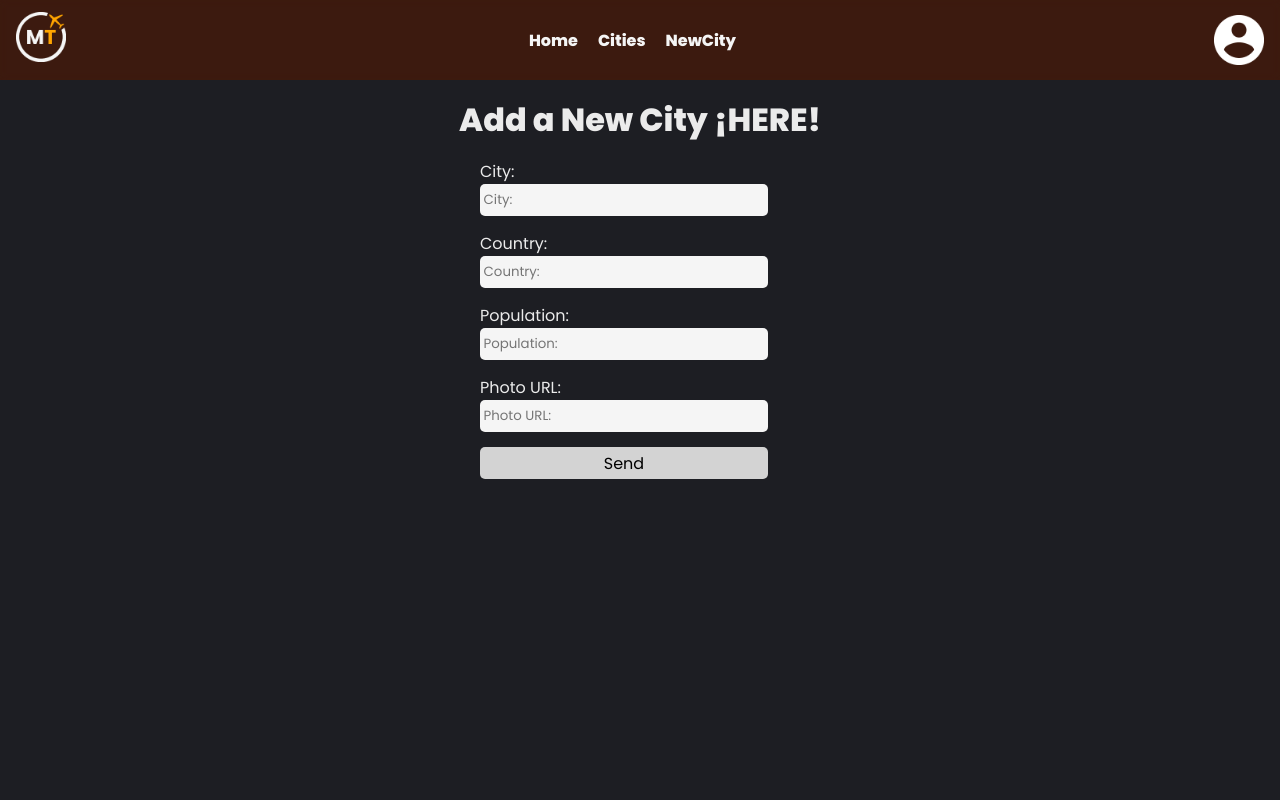
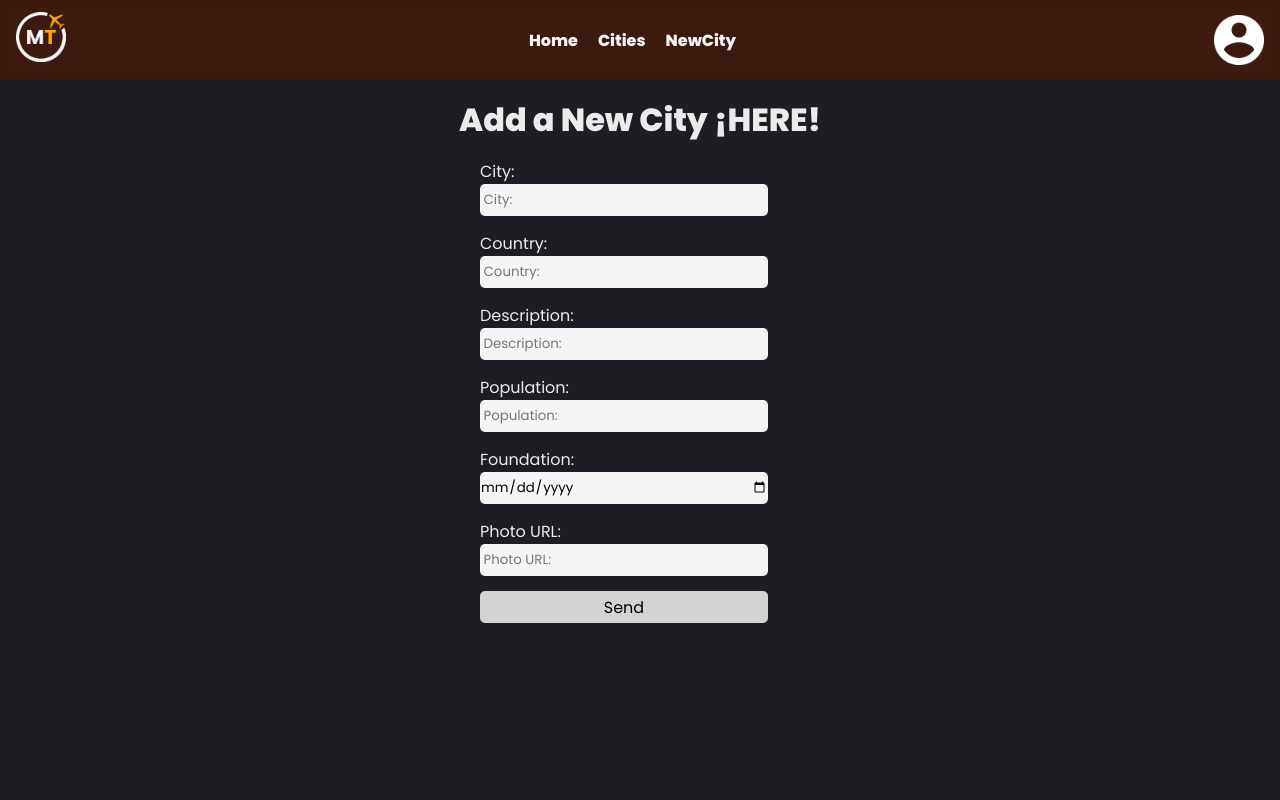
Before and after one commit to ignaciogiusti/mytinerary-alessandro-giusti, a React (Create React App) app: page /newcity in a window 1280 px wide. Shown: the top 800 px of the page. Built offline with nearby package versions, Linux system fonts and the light colour scheme.

Commit message:
added properties

```diff
--- a/src/components/InputNewCity.js
+++ b/src/components/InputNewCity.js
@@ -4,7 +4,9 @@ import '../styles/NewCity.css';
 const form = [
     { name: ' City:', type: 'text', className: 'Input-NewCity' },
     { name: ' Country:', type: 'text', className: 'Input-NewCity' },
+    { name: ' Description:', type: 'string', className: 'Input-NewCity' },
     { name: ' Population:', type: 'number', className: 'Input-NewCity' },
+    { name: ' Foundation:', type: 'date', className: 'Input-NewCity' },
     { name: ' Photo URL:', type: 'url', className: 'Input-NewCity' },
     { type: 'submit', className: 'button-NewCity', value: 'Send' },
 ]
```
